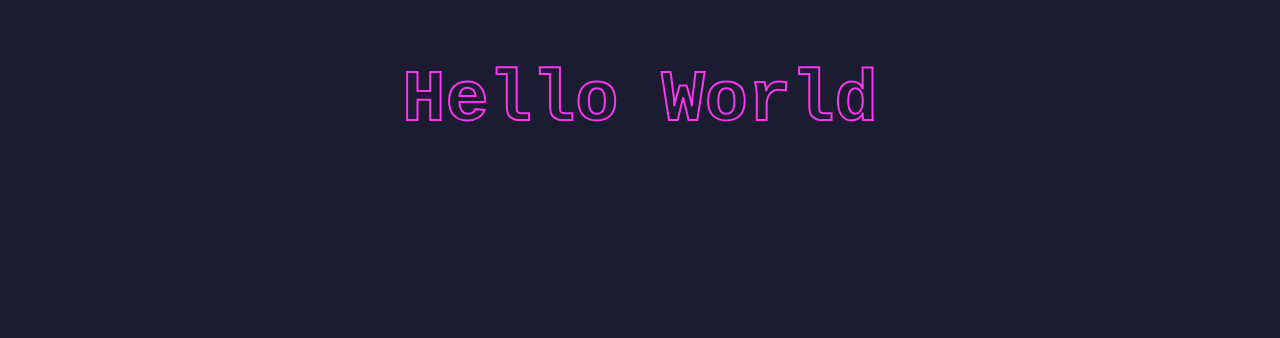
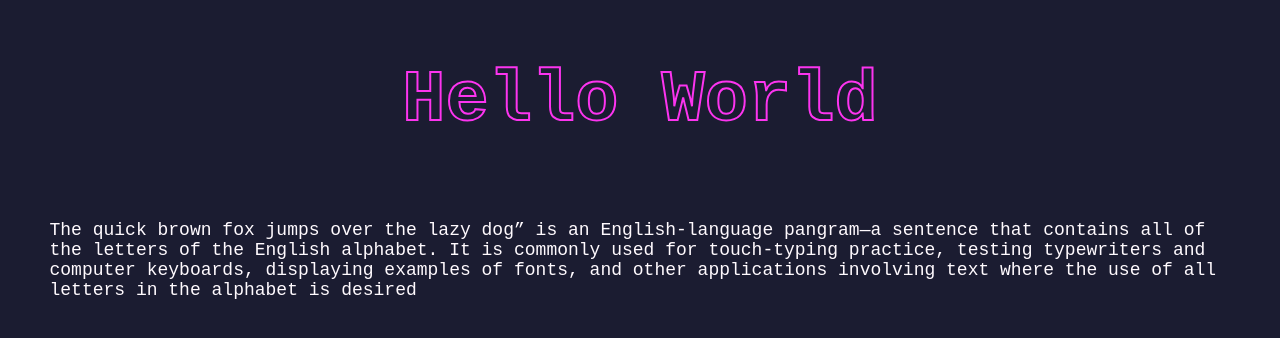
Before and after one commit to GabFiterman/teach-this-tech, a plain HTML site: page vanilla-app/src/index.html in a window 1280 px wide. Drawn offline with Linux system fonts and the light colour scheme.

Commit message:
style: line-clamp

```diff
--- a/vanilla-app/src/index.html
+++ b/vanilla-app/src/index.html
@@ -17,6 +17,14 @@
             <h1 class="custom-stroke">Hello World</h1>
         </section>
 
+        <section class="body-text">
+            <p class="line-clamp">
+                The quick brown fox jumps over the lazy dog” is an English-language pangram—a sentence that contains all of the letters of the English alphabet.
+                It is commonly used for touch-typing practice, testing typewriters and computer keyboards, displaying examples of fonts, and other applications
+                involving text where the use of all letters in the alphabet is desired
+            </p>
+        </section>
+
         <script src="./script.js"></script>
     </body>
 </html>
--- a/vanilla-app/src/style.css
+++ b/vanilla-app/src/style.css
@@ -24,7 +24,18 @@ section {
     justify-content: center;
 }
 
+.body-text {
+    PADDING: 0 2.75em;
+}
+
 .custom-stroke {
     color: transparent;
     -webkit-text-stroke: 2px var(--color-primary);
 }
+
+.line-clamp {
+    display: -webkit-box;
+    -webkit-line-clamp: 4;
+    -webkit-box-orient: vertical;
+    overflow: hidden;
+}
```
